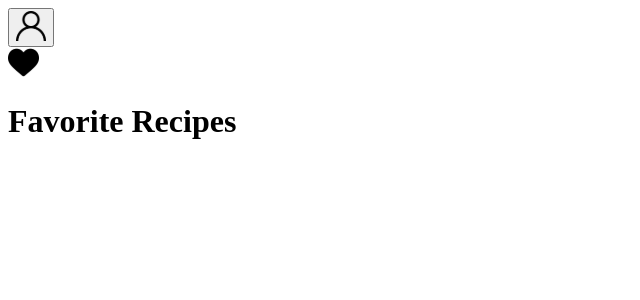
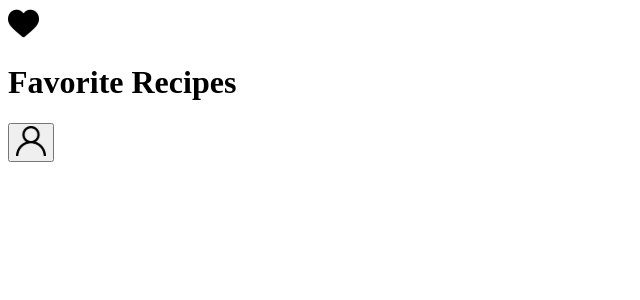
Before and after one commit to thainaabrantes/recipes-app, a React (Create React App) app: page /favorite-recipes in a window 1280 px wide. Shown: the top 300 px of the page, without its empty margins (0-640 px from the left). Built offline with nearby package versions, Linux system fonts and the light colour scheme.

Commit message:
Refatora Header

```diff
--- a/src/components/FavoriteRecipes.js
+++ b/src/components/FavoriteRecipes.js
@@ -1,13 +1,10 @@
 import React from 'react';
 import Header from './Header';
-import heartIcon from '../images/blackHeartIcon.svg';
 
 function FavoriteRecipes() {
   return (
     <div>
       <Header />
-      <img src={ heartIcon } alt="Heart" />
-      <h1 data-testid="page-title">Favorite Recipes</h1>
     </div>
   );
 }
--- a/src/components/Header.js
+++ b/src/components/Header.js
@@ -5,6 +5,7 @@ import drinkIcon from '../images/drinkIcon.svg';
 import mealIcon from '../images/mealIcon.svg';
 import ProfileIcon from '../images/profileIcon.svg';
 import Lupa from '../images/searchIcon.svg';
+import heartIcon from '../images/blackHeartIcon.svg';
 import SearchBar from './SearchBar';
 
 function Header() {
@@ -47,6 +48,17 @@ function Header() {
             <h1 data-testid="page-title">Profile</h1>
           </div>
         ) }
+        { history.location.pathname === '/done-recipes' && (
+          <div>
+            <h1 data-testid="page-title">Done Recipes</h1>
+          </div>
+        ) }
+        { history.location.pathname === '/favorite-recipes' && (
+          <div>
+            <img src={ heartIcon } alt="Heart" />
+            <h1 data-testid="page-title">Favorite Recipes</h1>
+          </div>
+        ) }
         {
           renderSearchIcon
           && (
```
